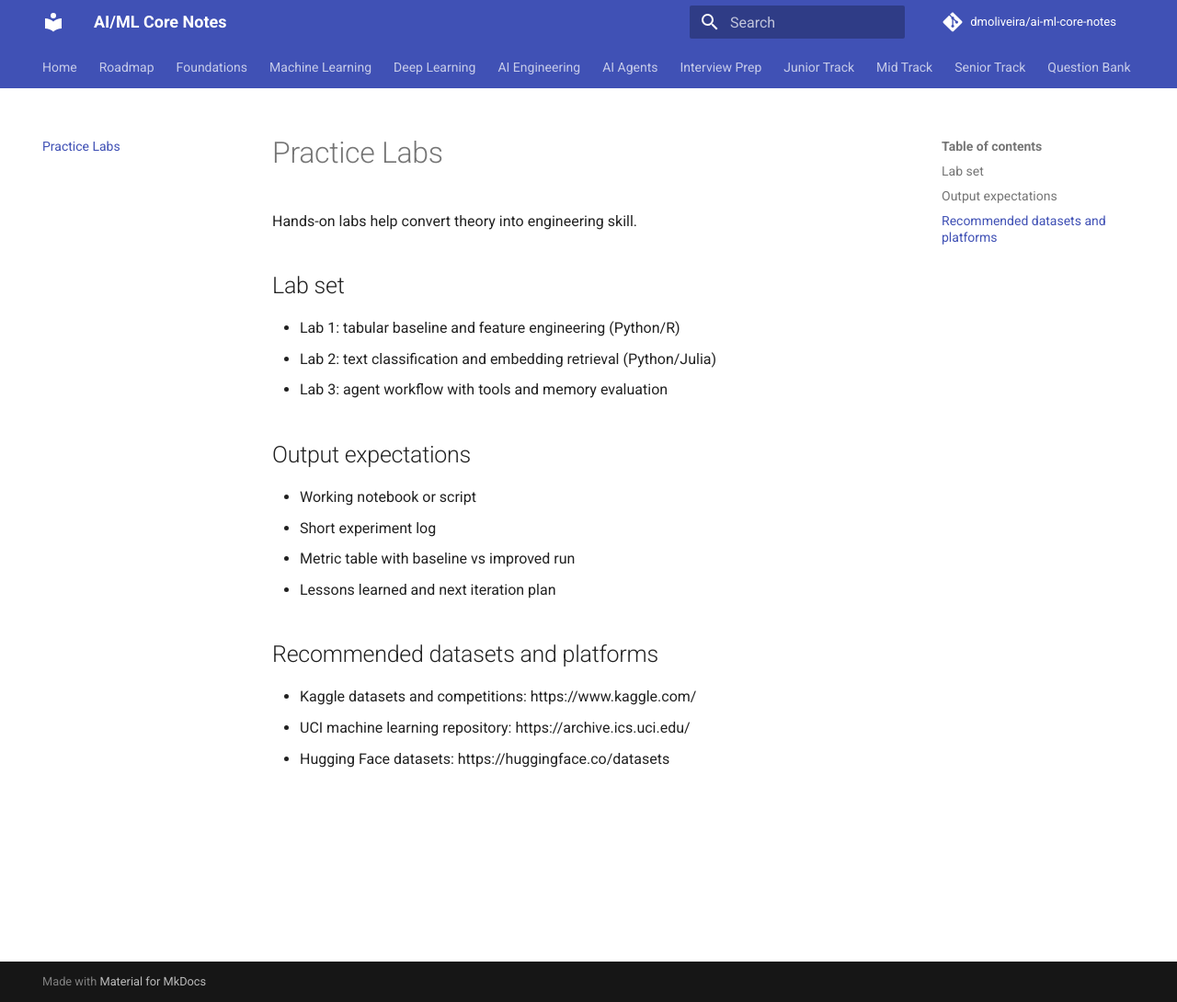
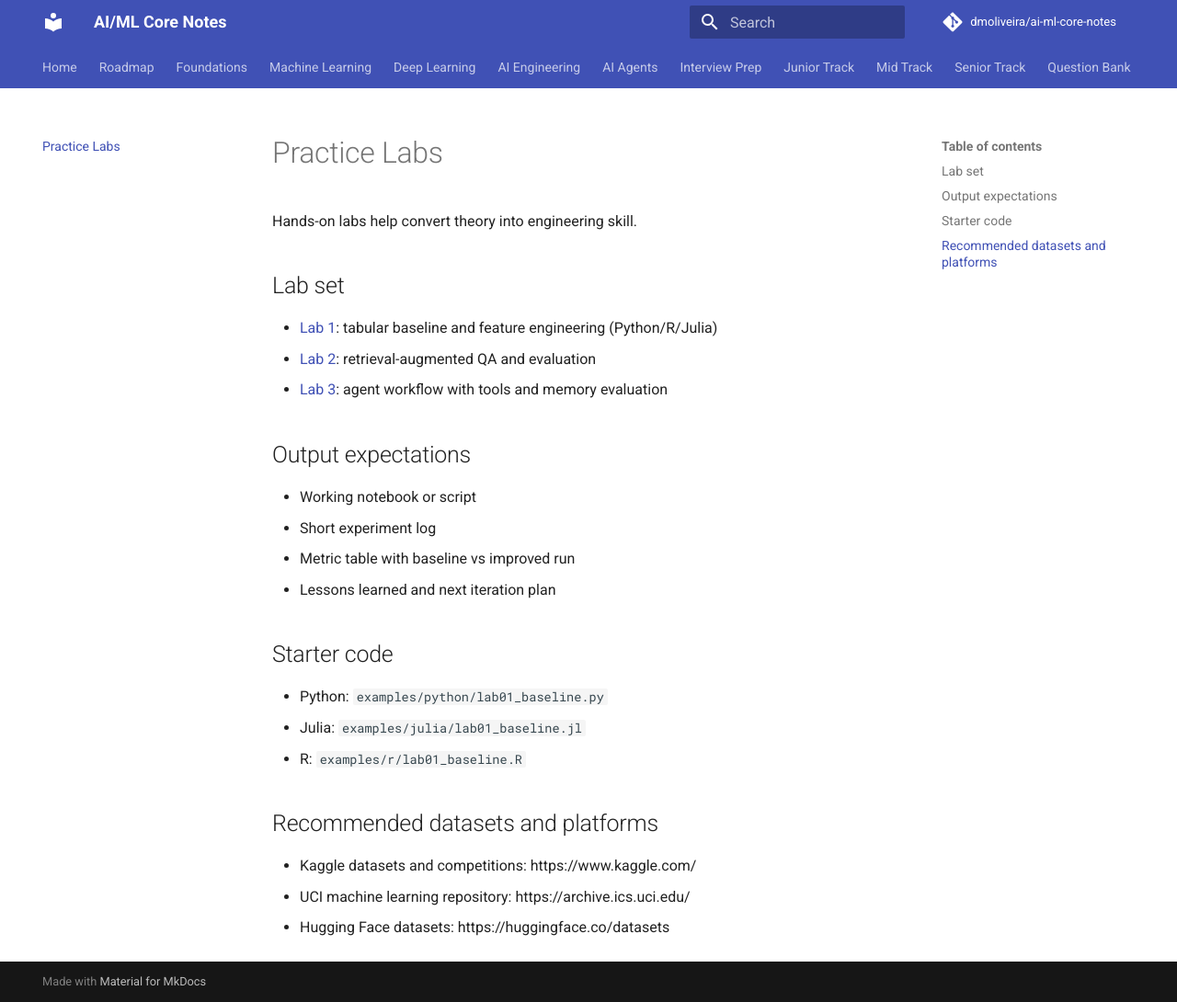
Before and after one commit to dmoliveira/ai-ml-core-notes, an MkDocs documentation site: the page built from docs/practice/index.md, in a window 1280 px wide and 1090 px high. Shown: the whole window at 92% size. Built offline with MkDocs 1.6.1 and Material for MkDocs 9.7.7, drawn with Linux system fonts in a browser that asks for light colours; comment, search, counter and statistics services are not loaded.

Commit message:
Add hands-on lab guides with Python, Julia, and R starters

```diff
--- a/docs/practice/index.md
+++ b/docs/practice/index.md
@@ -4,9 +4,9 @@ Hands-on labs help convert theory into engineering skill.
 
 ## Lab set
 
-- Lab 1: tabular baseline and feature engineering (Python/R)
-- Lab 2: text classification and embedding retrieval (Python/Julia)
-- Lab 3: agent workflow with tools and memory evaluation
+- [Lab 1](lab-01-tabular.md): tabular baseline and feature engineering (Python/R/Julia)
+- [Lab 2](lab-02-rag.md): retrieval-augmented QA and evaluation
+- [Lab 3](lab-03-agent.md): agent workflow with tools and memory evaluation
 
 ## Output expectations
 
@@ -15,6 +15,12 @@ Hands-on labs help convert theory into engineering skill.
 - Metric table with baseline vs improved run
 - Lessons learned and next iteration plan
 
+## Starter code
+
+- Python: `examples/python/lab01_baseline.py`
+- Julia: `examples/julia/lab01_baseline.jl`
+- R: `examples/r/lab01_baseline.R`
+
 ## Recommended datasets and platforms
 
 - Kaggle datasets and competitions: https://www.kaggle.com/
--- a/mkdocs.yml
+++ b/mkdocs.yml
@@ -37,6 +37,9 @@ nav:
   - Senior Track: interview-prep/senior.md
   - Question Bank: interview-prep/question-bank.md
   - Practice Labs: practice/index.md
+  - Lab 01: practice/lab-01-tabular.md
+  - Lab 02: practice/lab-02-rag.md
+  - Lab 03: practice/lab-03-agent.md
   - Summaries: summaries/index.md
   - Deep Dives: deep-dives/index.md
   - Wiki Source: wiki/Home.md
```
Also changed, not shown: docs/practice/lab-01-tabular.md (added, +25 -0 lines), docs/practice/lab-02-rag.md (added, +25 -0 lines), docs/practice/lab-03-agent.md (added, +25 -0 lines), 3 other files.
